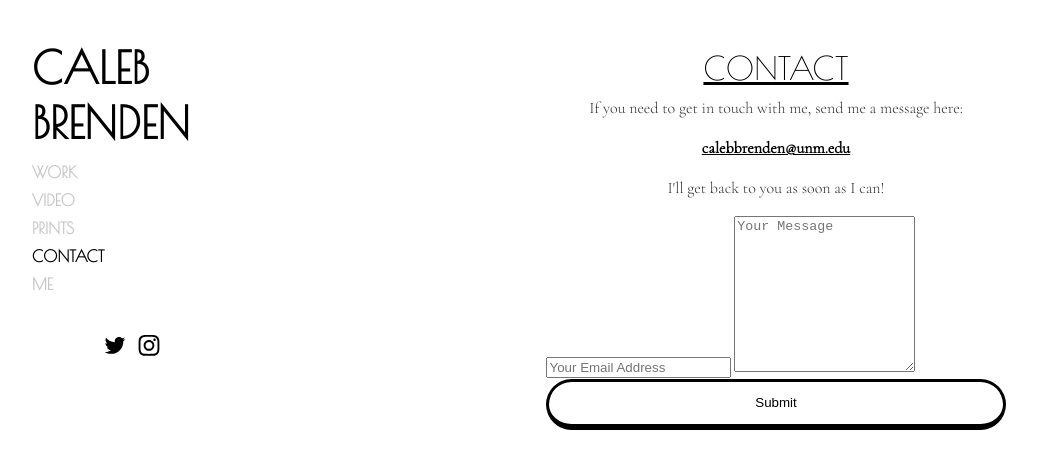
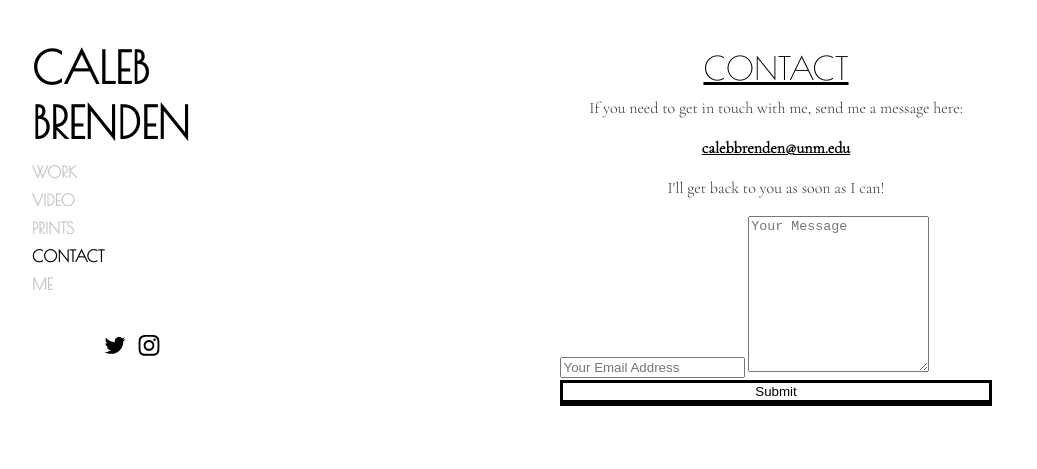
Before and after one commit to calebbrenden/my-site, a Jekyll site: the page built from contact.md, in a window 1280 px wide. Shown: the top 469 px of the page, without its empty margins (0-1037 px from the left). Built offline with Jekyll 4.4.1, drawn with Linux system fonts in a browser that asks for light colours.

Commit message:
removed previous input code

```diff
--- a/_sass/hydeout/_base.scss
+++ b/_sass/hydeout/_base.scss
@@ -121,6 +121,7 @@ tbody tr:nth-child(odd) td,
 tbody tr:nth-child(odd) th {
   background-color: $gray-1;
 }
+/*
 
 input[type="text"], input[type="search"], input[type="submit"], button {
   padding: $padding-v $padding-h;
@@ -143,4 +144,4 @@ button, input[type="submit"] {
     color: white;
     box-shadow: $default-box-shadow;
   }
-}
+} */
--- a/_sass/hydeout/_layout.scss
+++ b/_sass/hydeout/_layout.scss
@@ -196,6 +196,7 @@ form.contact-form input[type="submit"] {
     display: inline-block;
     border: solid #000;
     border-width: 3px 3px 6px 3px;
+    border-radius: 0px;
     width: 100%;
     background: $body-bg;
     margin: 0rem;
```
Also changed, not shown: 2 other files.
